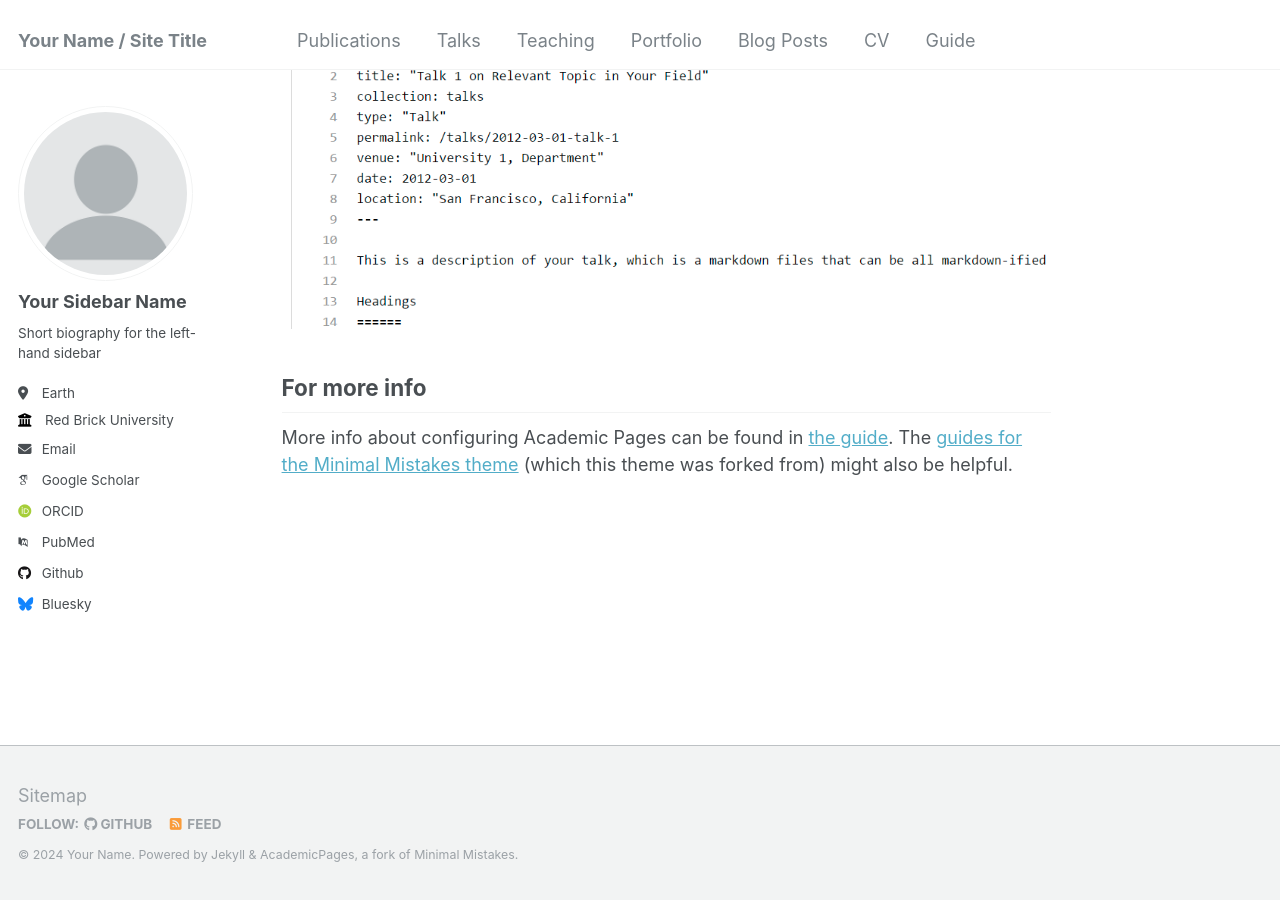
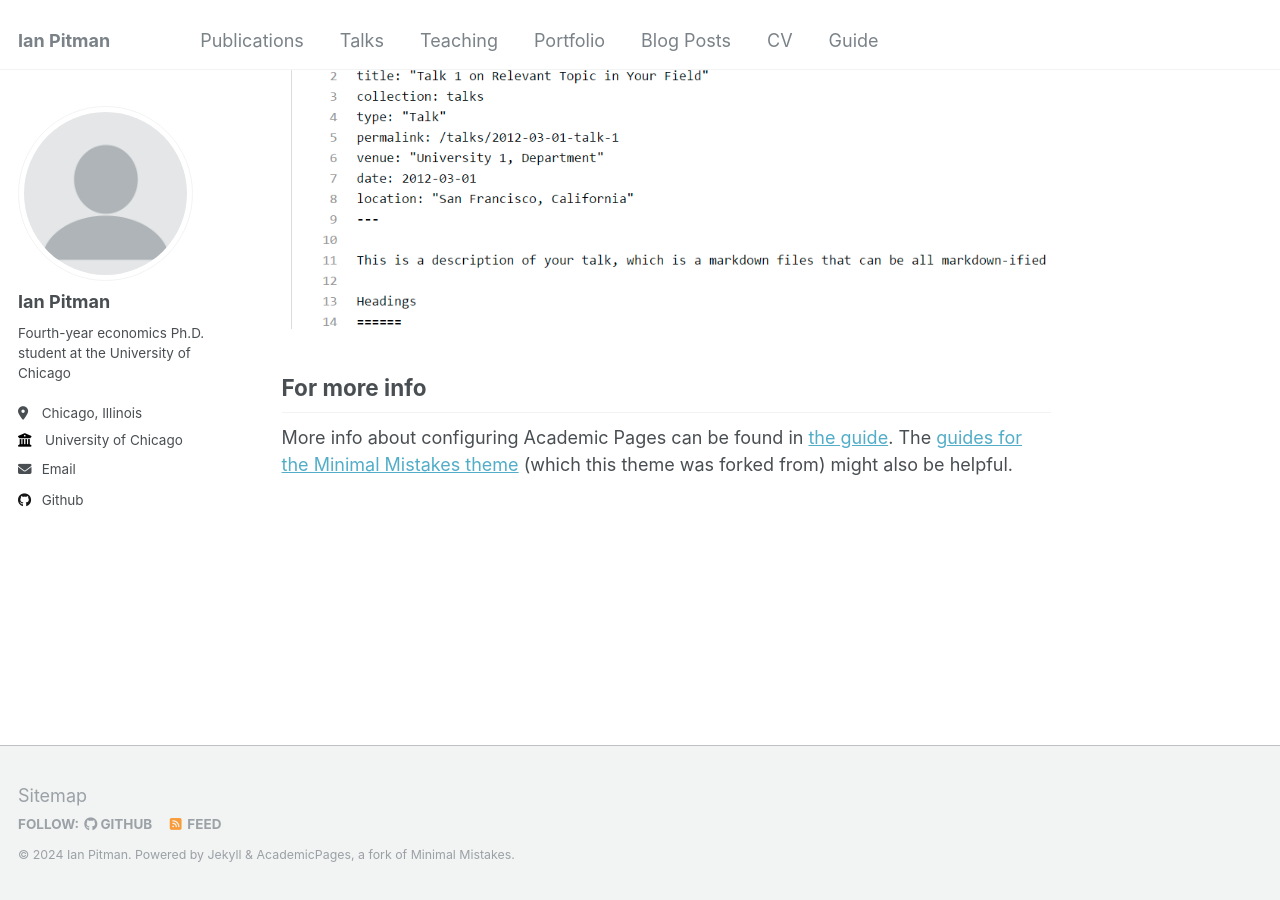
Before and after one commit to ipitman/ipitman.github.io, a Jekyll site: the page built from _pages/about.md, in a window 1280 px wide and 900 px high, scrolled down 2660 px. Built offline with Jekyll 4.4.1, drawn with Linux system fonts in a browser that asks for light colours; some web fonts are replaced.

Commit message:
Included Basic Info in _config.yml
Should not need to be updated frequently

```diff
--- a/_config.yml
+++ b/_config.yml
@@ -8,13 +8,13 @@
 
 # Basic Site Settings
 locale                   : "en-US"
-title                    : "Your Name / Site Title"
+title                    : "Ian Pitman"
 title_separator          : "-"
-name                     : &name "Your Name"
-description              : &description "personal description"
-url                      : https://academicpages.github.io # the base hostname & protocol for your site e.g. "https://mmistakes.github.io"
+name                     : &name "Ian Pitman"
+description              : &description "Fourth-year economics Ph.D. student at the University of Chicago"
+url                      : https://ipitman.github.io # the base hostname & protocol for your site e.g. "https://mmistakes.github.io"
 baseurl                  : "" # the subpath of your site, e.g. "/blog"
-repository               : "academicpages/academicpages.github.io"
+repository               : "ipitman/ipitman.github.io"
 
 # Site Author - The following control what appear as part of the author content on the side bar.
 #               If a field is blank the icon and link will not appear, otherwise it will be shown.
@@ -22,33 +22,33 @@ repository               : "academicpages/academicpages.github.io"
 author:
   # Biographic information
   avatar           : "profile.png"
-  name             : "Your Sidebar Name"
+  name             : "Ian Pitman"
   pronouns         : # example: "she/her"
-  bio              : "Short biography for the left-hand sidebar"
-  location         : "Earth"
-  employer         : "Red Brick University"
+  bio              : "Fourth-year economics Ph.D. student at the University of Chicago"
+  location         : "Chicago, Illinois"
+  employer         : "University of Chicago"
   uri              : # URL
-  email            : "none@example.org"
+  email            : "ipitman@uchicago.edu"
 
   # Academic websites
   arxiv            : # URL - Update with the correct link to your profile
-  googlescholar    : "https://scholar.google.com/citations?user=PS_CX0AAAAAJ"
+  googlescholar    : # URL
   impactstory      : # URL
-  orcid            : "http://orcid.org/yourorcidurl"
+  orcid            : # URL
   semantic         : # URL
-  pubmed           : "https://www.ncbi.nlm.nih.gov/pubmed/?term=john+snow"
+  pubmed           : # URL
   researchgate     : # URL
 
   # Repositories and software development
   bitbucket        : # Username - Update with your username on the site
   codepen          : # Username
   dribbble         : # Username
-  github           : "academicpages"
+  github           : "ipitman"
   kaggle           : # Username
   stackoverflow    : # User number or user number and name (i.e., use "1" or "1/jeff-atwood")
 
   # Social media
-  bluesky          : "bsky.app" # Replace this with you Bluesky username
+  bluesky          : # Replace this with you Bluesky username
   facebook         : # Username
   flickr           : # Username
   foursquare       : # Username
```
